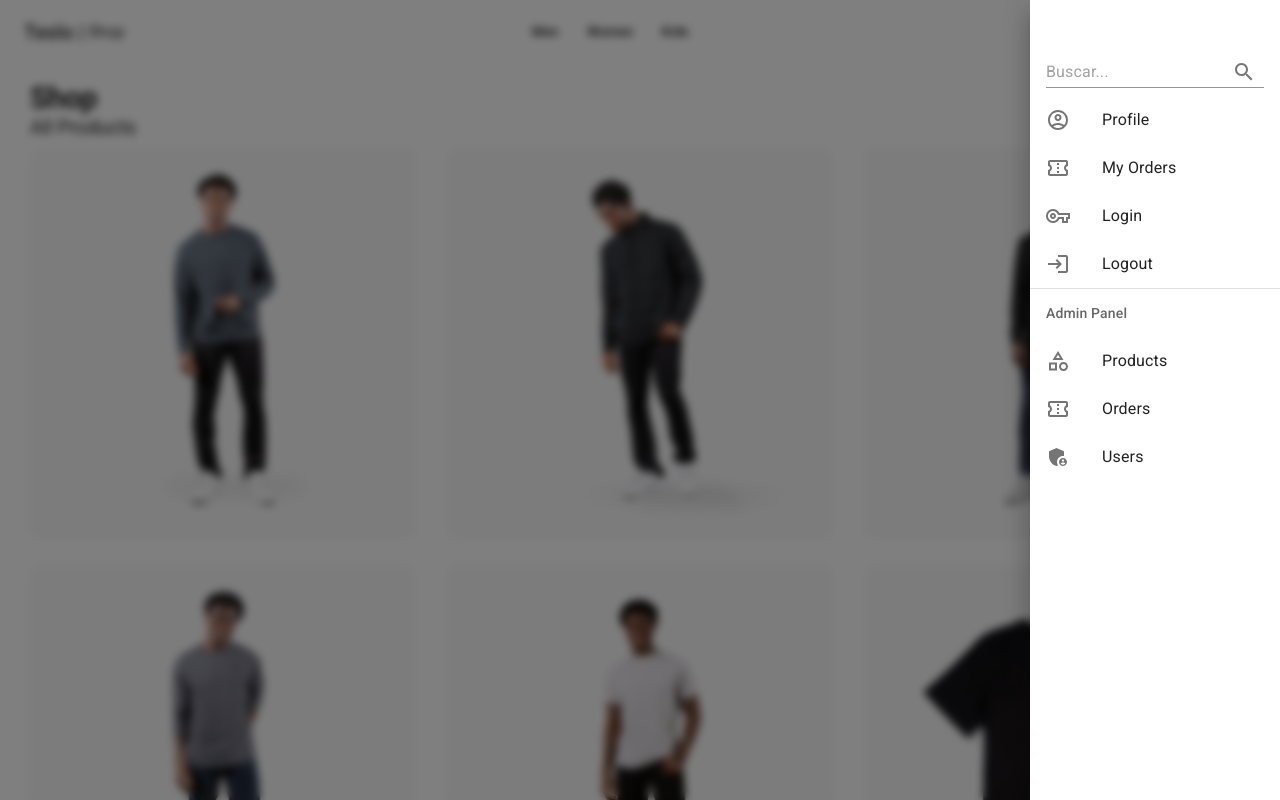
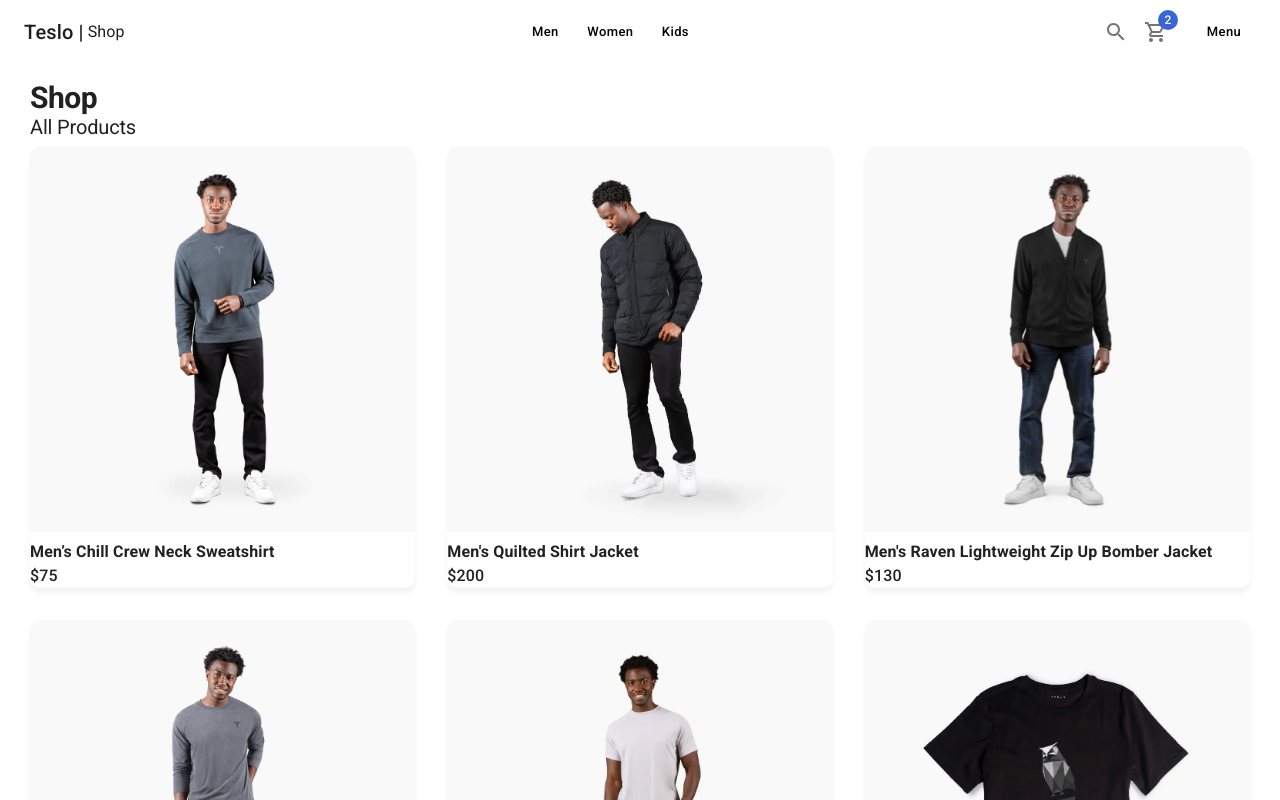
Before and after one commit to manuuualvarez/teslo-shop, a Next.js app: page / in a window 1280 px wide. Shown: the top 800 px of the page. Built offline with nearby package versions, Linux system fonts and the light colour scheme.

Commit message:
add products view

```diff
--- /dev/null
+++ b/components/products/ProductCard.tsx
@@ -0,0 +1,44 @@
+import React, { FC, useMemo, useState } from 'react'
+import { Card, Grid, CardActionArea, CardMedia, Box, Typography } from '@mui/material';
+import { IProduct } from '../../interfaces';
+
+interface Props {
+    product: IProduct
+}
+
+export const ProductCard: FC<Props> = ({ product }) => {
+    const [isHovered, setIsHovered] = useState(false);
+    const productImage = useMemo(() =>  {
+        return isHovered
+            ? `products/${product.images[1]}`
+            : `products/${product.images[0]}`
+
+    }, [isHovered, product.images]);
+
+  return (
+    <Grid
+        item xs={6}
+        sm={4}
+        onMouseEnter={() => setIsHovered(true)}
+        onMouseLeave={() => setIsHovered(false)}
+    >
+        <Card>
+            <CardActionArea>
+                <CardMedia
+                    component='img'
+                    className='fadeIn'
+                    image={productImage}
+                    alt={product.title}
+                >
+
+                </CardMedia>
+            </CardActionArea>
+
+            <Box sx={{mt: 1}} className='fadeIn'>
+                <Typography fontWeight={700}>{ product.title }</Typography>
+                <Typography fontWeight={500}> ${ product.price }</Typography>
+            </Box>
+        </Card>
+    </Grid>
+  )
+}
--- /dev/null
+++ b/components/products/ProductList.tsx
@@ -0,0 +1,21 @@
+import { Grid } from '@mui/material';
+import { FC } from 'react'
+import { IProduct } from '../../interfaces';
+import { ProductCard } from '.';
+
+interface Props {
+  products: IProduct[];
+}
+
+export const ProductList: FC<Props> = ({ products }) => {
+  return (
+    <Grid container spacing={4}>
+      {
+        products.map( product => (
+          <ProductCard product={ product } key={ product.slug }/>
+        ))
+      }
+
+    </Grid>
+  )
+}
--- /dev/null
+++ b/components/products/index.ts
@@ -0,0 +1,2 @@
+export * from './ProductList'
+export * from './ProductCard';
--- a/components/ui/SideMenu.tsx
+++ b/components/ui/SideMenu.tsx
@@ -5,7 +5,7 @@
 export const SideMenu = () => {
   return (
     <Drawer
-        open={ true }
+        open={ false }
         anchor='right'
         sx={{ backdropFilter: 'blur(4px)', transition: 'all 0.5s ease-out' }}
     >
--- /dev/null
+++ b/interfaces/index.ts
@@ -0,0 +1 @@
+export * from './products';
--- /dev/null
+++ b/interfaces/products.ts
@@ -0,0 +1,17 @@
+
+export interface IProduct {
+    _id: string;
+    description: string;
+    images: string[];
+    inStock: number;
+    price: number;
+    sizes: ISizes[];
+    slug: string;
+    tags: string[];
+    title: string;
+    type: ITypes;
+    gender: 'men'|'women'|'kid'|'unisex'
+}
+
+export type ISizes = 'XS'|'S'|'M'|'L'|'XL'|'XXL'|'XXXL';
+export type ITypes = 'shirts'|'pants'|'hoodies'|'hats';
--- a/pages/index.tsx
+++ b/pages/index.tsx
@@ -1,9 +1,8 @@
-import { Card, CardActionArea, CardMedia, Grid, Typography } from '@mui/material'
+import { Typography } from '@mui/material'
 import type { NextPage } from 'next'
 import { ShopLayout }  from '../components/layouts'
+import { ProductList } from '../components/products';
 import { initialData } from '../database/products';
-
-
 
 
 const Home: NextPage = () => {
@@ -12,26 +11,7 @@
       <Typography variant='h1' component='h1'>Shop</Typography>
       <Typography variant='h2' sx={{mb: 1}}>All Products</Typography>
 
-      <Grid container spacing={4}>
-          {
-            initialData.products.map(product => (
-              <Grid item xs={6} sm={4} key={product.slug}>
-                <Card>
-                  <CardActionArea>
-                    <CardMedia
-                      component='img'
-                      image={`products/${product.images[0]}`}
-                      alt={product.title}
-                    >
-
-                    </CardMedia>
-                  </CardActionArea>
-                </Card>
-
-              </Grid>
-            ))
-          }
-      </Grid>
+      <ProductList products={ initialData.products as any }/>
 
     </ShopLayout>
   )
```
